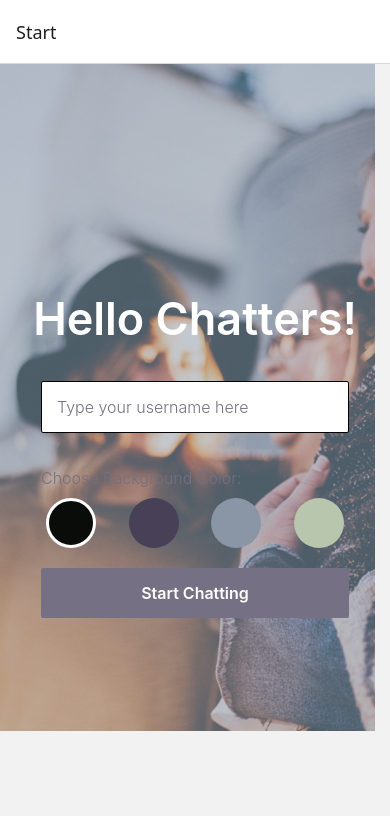
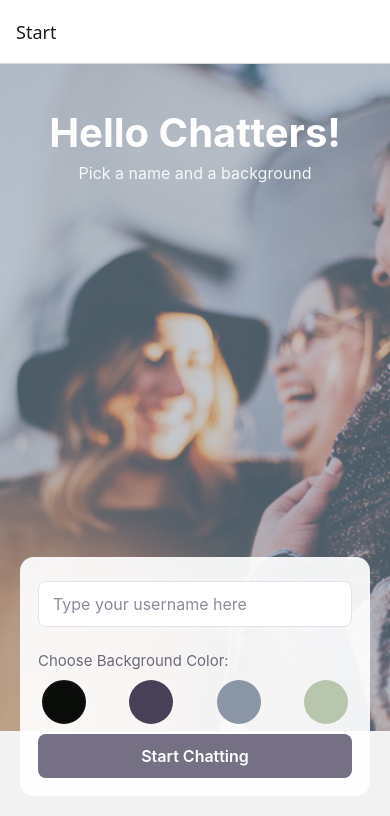
Before and after one commit to redonthehead123/chat-app, a React Native app: screen /Start in a window 390 px wide. Shown: the top 816 px of the page. Built offline with nearby package versions, Linux system fonts and the light colour scheme.

Commit message:
Mobile Patch & Design Fixes

```diff
--- a/components/Chat.js
+++ b/components/Chat.js
@@ -69,9 +69,7 @@ const Chat = ({ route, navigation, db }) => {
 
 const styles = StyleSheet.create({
   container: {
-    flex: 1,
-    justifyContent: 'center',
-    alignItems: 'center'
+    flex: 1
   }
 });
 
--- a/components/Start.js
+++ b/components/Start.js
@@ -47,18 +47,28 @@ const Start = ({ navigation }) => {
   };
 
   return (
+    <KeyboardAvoidingView
+      style={styles.container}
+      behavior={Platform.OS === 'ios' ? 'padding' : undefined}
+      keyboardVerticalOffset={Platform.OS === 'ios' ? 64 : 0}
+    >
       <ImageBackground
         source={require('../assets/Background-Image.png')}
-      style={styles.container}
+        style={styles.image}
         resizeMode="cover"
       >
+        <View style={styles.header}>
           <Text style={styles.title}>Hello Chatters!</Text>
+          <Text style={styles.subtitle}>Pick a name and a background</Text>
+        </View>
 
+        <View style={styles.card}>
           <TextInput
             style={styles.textInput}
             value={name}
             onChangeText={setName}
             placeholder='Type your username here'
+            placeholderTextColor={'#8F8A9A'}
           />
 
           <View style={styles.colorContainer}>
@@ -87,43 +97,64 @@ const Start = ({ navigation }) => {
           >
             <Text style={styles.buttonText}>Start Chatting</Text>
           </TouchableOpacity>
+        </View>
       </ImageBackground>
+    </KeyboardAvoidingView>
   );
 }
 
 const styles = StyleSheet.create({
   container: {
     flex: 1,
-    justifyContent: 'center',
+  },
+  image: {
+    flex: 1,
+    width: '100%',
+    justifyContent: 'space-between',
+    padding: 20,
+  },
+  header: {
     alignItems: 'center',
-    padding: 20
+    marginTop: 24,
   },
   title: {
-    fontSize: 45,
-    fontWeight: '600',
+    fontSize: 40,
+    fontWeight: '700',
     color: '#FFFFFF',
-    marginBottom: 20
+  },
+  subtitle: {
+    marginTop: 6,
+    color: 'rgba(255,255,255,0.9)',
+    fontSize: 16,
+  },
+  card: {
+    backgroundColor: 'rgba(255,255,255,0.92)',
+    borderRadius: 14,
+    padding: 18,
+    marginBottom: 28,
   },
   textInput: {
-    width: "88%",
-    padding: 15,
+    width: '100%',
+    paddingVertical: 12,
+    paddingHorizontal: 14,
     borderWidth: 1,
-    marginTop: 15,
-    marginBottom: 15,
+    borderColor: '#E2E2EA',
+    marginTop: 6,
+    marginBottom: 14,
     fontSize: 16,
-    fontWeight: '300',
-    color: '#757083',
+    fontWeight: '400',
+    color: '#2B2B2B',
     backgroundColor: '#FFFFFF',
-    borderRadius: 2
+    borderRadius: 8,
   },
   colorContainer: {
-    width: '88%',
-    marginVertical: 20
+    width: '100%',
+    marginVertical: 10
   },
   colorText: {
-    fontSize: 16,
-    fontWeight: '300',
-    color: '#757083',
+    fontSize: 15,
+    fontWeight: '400',
+    color: '#6E6A7C',
     marginBottom: 10
   },
   colorOptions: {
@@ -132,22 +163,23 @@ const styles = StyleSheet.create({
   },
   // Color circles: 50x50 with borderRadius of 25 (50/2) to make them perfectly round
   colorCircle: {
-    width: 50,
-    height: 50,
-    borderRadius: 25,
-    marginHorizontal: 5
+    width: 44,
+    height: 44,
+    borderRadius: 22,
+    marginHorizontal: 4,
+    borderWidth: 2,
+    borderColor: 'transparent'
   },
   // Style applied to the currently selected color circle
   selectedColor: {
-    borderWidth: 3,
-    borderColor: '#FFFFFF'
+    borderColor: '#111111'
   },
   button: {
-    width: '88%',
+    width: '100%',
     backgroundColor: '#757083',
-    padding: 15,
+    paddingVertical: 12,
     alignItems: 'center',
-    borderRadius: 2
+    borderRadius: 8
   },
   buttonText: {
     fontSize: 16,
```
Also changed, not shown: metro.config.js (added, +9 -0 lines), firebase.js (added). Lines whose indentation alone changed are shown as unchanged.
